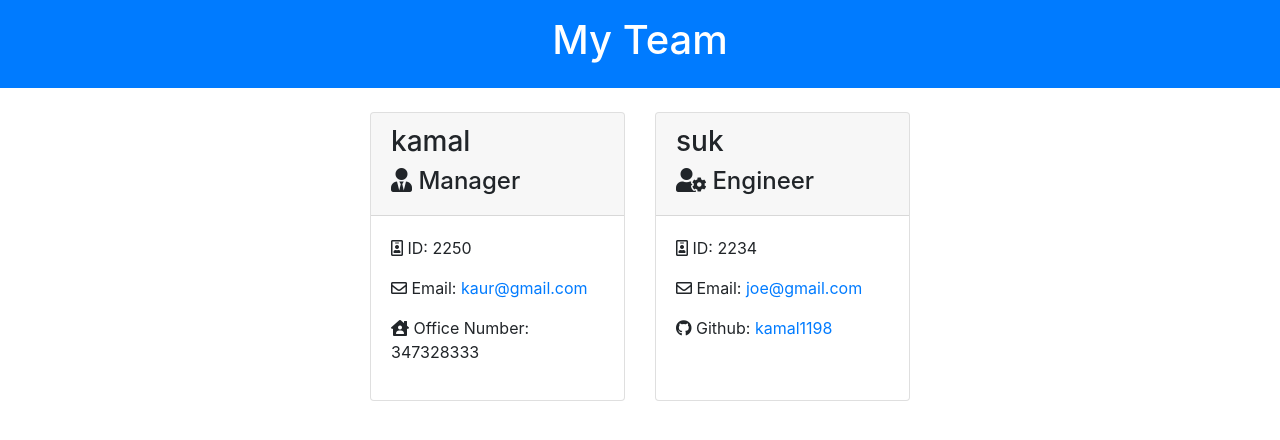
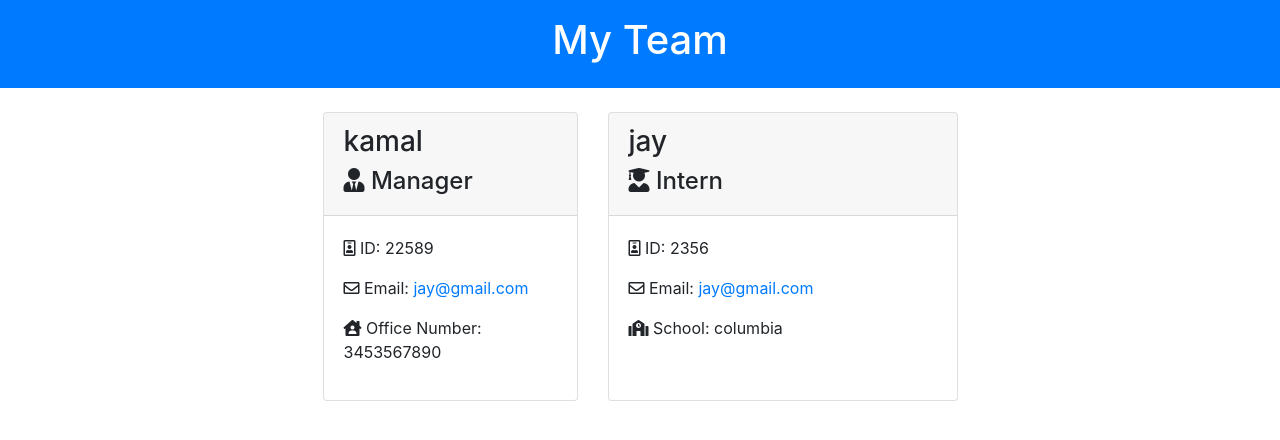
Before and after one commit to kamal1198/profiles-generator, a website: page dist/index.html in a window 1280 px wide. Drawn offline with nearby package versions, Linux system fonts and the light colour scheme.

```diff
--- a/dist/index.html
+++ b/dist/index.html
@@ -27,23 +27,24 @@
                             <h4><i class="fas fa-user-tie"></i> Manager</h4>
                         </div>
                         <div class="card-body">
-                            <p><i class="far fa-id-badge"></i> ID: 2250</p>
-                            <p><i class="far fa-envelope"></i> Email: <a href="mailto:kaur@gmail.com">kaur@gmail.com</a></p>
-                            <p><i class="fas fa-house-user"></i> Office Number: 347328333</p>
+                            <p><i class="far fa-id-badge"></i> ID: 22589</p>
+                            <p><i class="far fa-envelope"></i> Email: <a href="mailto:jay@gmail.com">jay@gmail.com</a></p>
+                            <p><i class="fas fa-house-user"></i> Office Number: 3453567890</p>
                         </div>
                     </div>
                 </div>
 
-                <div class="col-3 mt-4">
+                <div class="col-4 mt-4">
                     <div class="card h-100">
                         <div class="card-header">
-                            <h3>suk</h3>
-                            <h4><i class="fas fa-user-cog"></i> Engineer</h4>
+                            <h3>jay</h3>
+                            <h4><i class="fas fa-user-graduate"></i> Intern</h4>
                         </div>
+
                         <div class="card-body">
-                            <p><i class="far fa-id-badge"></i> ID: 2234</p>
-                            <p><i class="far fa-envelope"></i> Email: <a href="mailto:joe@gmail.com">joe@gmail.com</a></p>
-                            <p><i class="fab fa-github"></i> Github: <a target="_blank" href="https://github.com/kamal1198">kamal1198</a></p>
+                            <p><i class="far fa-id-badge"></i> ID: 2356</p>
+                            <p><i class="far fa-envelope"></i> Email: <a href="mailto:jay@gmail.com">jay@gmail.com</a></p>
+                            <p><i class="fas fa-school"></i> School: columbia</p>
                         </div>
                     </div>
                 </div>
```
Also changed, not shown: README.md (added).
